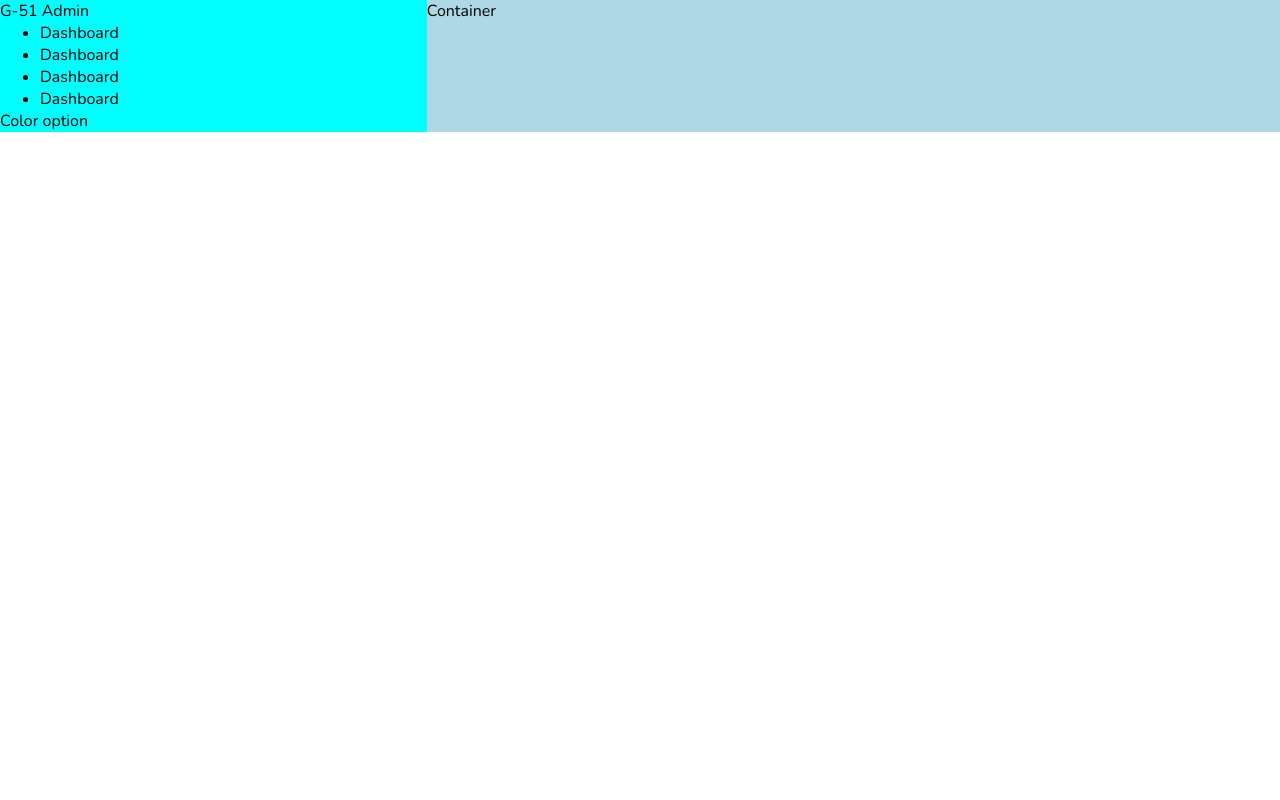
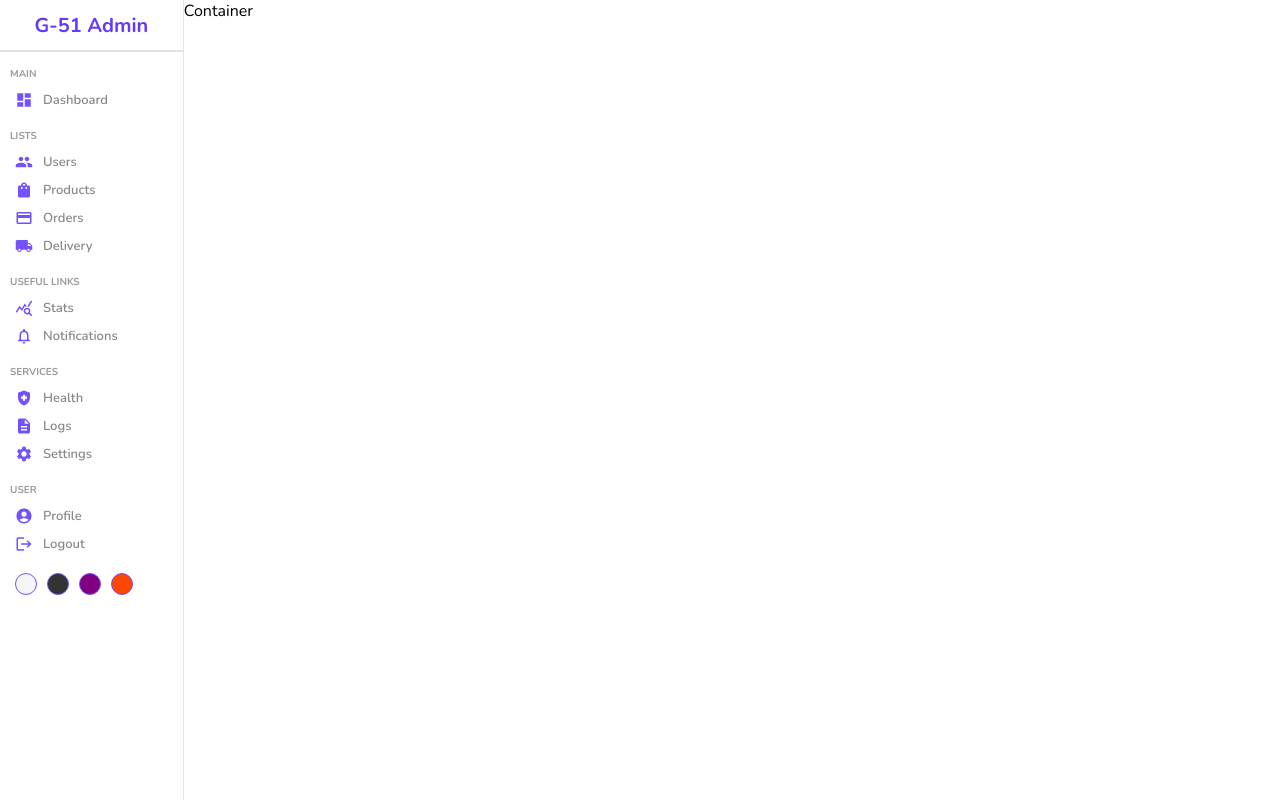
Before and after one commit to Nicxzmiller/admin, a React (Create React App) app: page / in a window 1280 px wide. Built offline with nearby package versions, Linux system fonts and the light colour scheme; a web font is replaced by a local one.

Commit message:
side menu

```diff
--- a/package.json
+++ b/package.json
@@ -3,6 +3,10 @@
   "version": "0.1.0",
   "private": true,
   "dependencies": {
+    "@emotion/react": "^11.9.0",
+    "@emotion/styled": "^11.8.1",
+    "@mui/icons-material": "^5.6.2",
+    "@mui/material": "^5.7.0",
     "@testing-library/jest-dom": "^5.16.4",
     "@testing-library/react": "^13.2.0",
     "@testing-library/user-event": "^13.5.0",
--- a/src/components/sidebar/Sidebar.jsx
+++ b/src/components/sidebar/Sidebar.jsx
@@ -1,5 +1,17 @@
 import React from 'react'
 import "./sidebar.scss"
+import DashboardIcon from '@mui/icons-material/Dashboard';
+import GroupIcon from '@mui/icons-material/Group';
+import LogoutIcon from '@mui/icons-material/Logout';
+import AccountCircleIcon from '@mui/icons-material/AccountCircle';
+import SettingsIcon from '@mui/icons-material/Settings';
+import DescriptionIcon from '@mui/icons-material/Description';
+import HealthAndSafetyIcon from '@mui/icons-material/HealthAndSafety';
+import NotificationsNoneIcon from '@mui/icons-material/NotificationsNone';
+import QueryStatsIcon from '@mui/icons-material/QueryStats';
+import LocalShippingIcon from '@mui/icons-material/LocalShipping';
+import CreditCardIcon from '@mui/icons-material/CreditCard';
+import ShoppingBagIcon from '@mui/icons-material/ShoppingBag';
 
 const Sidebar = () => {
   return (
@@ -8,19 +20,77 @@ const Sidebar = () => {
       <div className="top">
         <span className="logo">G-51 Admin</span>
       </div>
+      <hr />
 
       {/* center section of sidebar */}
       <div className="center">
         <ul>
-          <li><span>Dashboard</span></li>
-          <li><span>Dashboard</span></li>
-          <li><span>Dashboard</span></li>
-          <li><span>Dashboard</span></li>
+
+          <p className="title">MAIN</p>
+          <li>
+            <DashboardIcon className="icon"/>
+            <span>Dashboard</span>
+          </li>
+
+          <p className="title">LISTS</p>
+          <li>
+            <GroupIcon className="icon"/>
+            <span>Users</span>
+          </li>
+          <li>
+            <ShoppingBagIcon className="icon"/>
+            <span>Products</span>
+          </li>
+          <li>
+            <CreditCardIcon className="icon"/>
+            <span>Orders</span>
+          </li>
+          <li>
+            <LocalShippingIcon className="icon"/>
+            <span>Delivery</span>
+          </li>
+
+          <p className="title">USEFUL LINKS</p>
+          <li>
+          <QueryStatsIcon className="icon"/>
+            <span>Stats</span>
+          </li>
+          <li>
+            <NotificationsNoneIcon className="icon"/>
+            <span>Notifications</span>
+          </li>
+          <p className="title">SERVICES</p>
+          <li>
+            <HealthAndSafetyIcon className="icon"/>
+            <span>Health</span>
+          </li>
+          <li>
+            <DescriptionIcon className="icon"/>
+            <span>Logs</span>
+          </li>
+          <li>
+            <SettingsIcon className="icon"/>
+            <span>Settings</span>
+          </li>
+          <p className="title">USER</p>
+          <li>
+            <AccountCircleIcon className="icon"/>
+            <span>Profile</span>
+          </li>
+          <li>
+            <LogoutIcon className="icon"/>
+            <span>Logout</span>
+          </li>
         </ul>
       </div>
 
       {/* bottom section of sidebar */}
-      <div className="bottom">Color option</div>
+      <div className="bottom">
+        <div className="colorOption"></div>
+        <div className="colorOption"></div>
+        <div className="colorOption"></div>
+        <div className="colorOption"></div>
+      </div>
     </div>
   )
 }
--- a/src/components/sidebar/sidebar.scss
+++ b/src/components/sidebar/sidebar.scss
@@ -1,4 +1,98 @@
 .sidebar{
-    background-color: aqua;
     flex: 1;
+    border-right: 0.3px solid rgb(230, 227, 227);
+    min-height: 100vh;
+    background-color: #fff;
+
+    // top styling
+
+    .top{
+        height: 50px;
+        display: flex;
+        align-items: center;
+        justify-content: center;
+
+        .logo{
+            font-size: 20px;
+            font-weight: bold;
+            color: #6439ff;
+        }
+    }
+
+    hr{
+        height: 0;
+        border: 0.3px solid rgb(230, 227, 227);
+    }
+
+    // center styling
+
+    .center{
+        padding-left: 10px;
+
+        ul{
+            list-style: none;
+            margin: 0;
+            padding: 0;
+
+            .title{
+                font-size: 10px;
+                font-weight: bold;
+                color: #999;
+                margin-top: 15px;
+                margin-bottom: 5px;
+            }
+
+            li{
+                display: flex;
+                align-items: center;
+                padding: 5px;
+                cursor: pointer;
+
+                &:hover{
+                    background-color:#ece8ff ;
+                }
+
+                .icon{
+                    font-size: 18px;
+                    color: #7451f8;
+                }
+
+                span{
+                    font-size: 13px;
+                    font-weight: 600;
+                    color: #888;
+                    margin-left: 10px;
+                }
+            }
+        }
+    }
+
+    .bottom{
+        display: flex;
+        align-items: center;
+        margin: 10px;
+
+        .colorOption{
+            width: 20px;
+            height: 20px;
+            border-radius: 50%;
+            border: 1px solid #7451f8;
+            cursor: pointer;
+            margin: 5px;
+
+            &:nth-child(1){
+                background-color: whitesmoke;
+            }
+            &:nth-child(2){
+                background-color: #333;
+            }
+            &:nth-child(3){
+                background-color: purple;
+            }
+            &:nth-child(4){
+                background-color: orangered;
+            }
+        }
+    }
+
 }
--- a/src/pages/home/home.scss
+++ b/src/pages/home/home.scss
@@ -2,7 +2,6 @@
     display: flex;
 
     .homeContainer{
-        background-color: lightblue;
-        flex: 2;
+        flex: 6;
     }
 }
```
Also changed, not shown: 1 other file (tests, documents, lock files or other folders).
